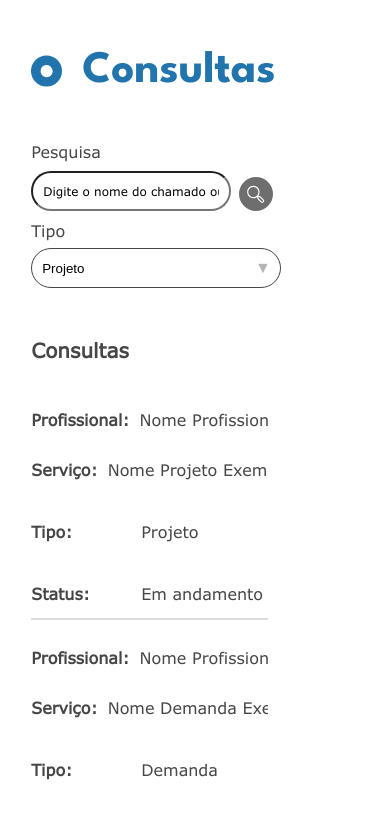
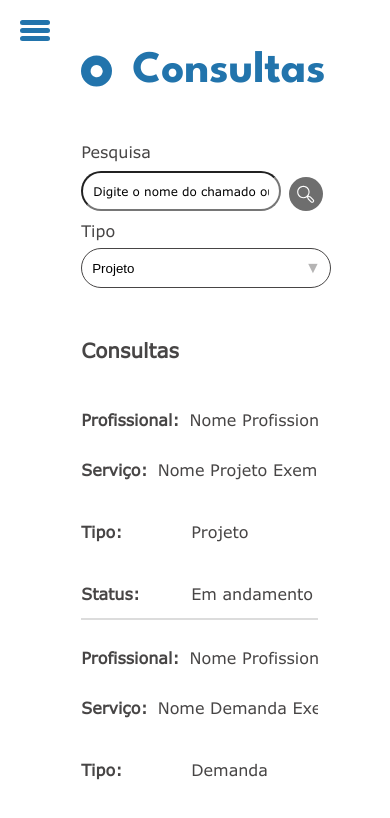
Before and after one commit to Maneasy-CODE/Maneasy-react, a React (Vite) app: page /pagina/consultas in a window 390 px wide. Shown: the top 818 px of the page. Built offline with nearby package versions, Linux system fonts and the light colour scheme.

Commit message:
menu pronto

```diff
--- a/src/components/Menu/index.tsx
+++ b/src/components/Menu/index.tsx
@@ -8,7 +8,16 @@ import { Link } from "react-router-dom"
 
 
 function Menu() {
+
+
     return (
+        <>
+            <input id="checkbox_menu" type="checkbox"/>
+            <label id="menu_hamburguer" htmlFor="checkbox_menu">
+                    <span></span>
+                    <span></span>
+                    <span></span>
+            </label>
             <aside id="aside_menu">
                 <img className="logo" src={logo_branca} alt="Logo Maneasy" />
                 <nav className="nav_btn_menu">
@@ -58,6 +67,7 @@ function Menu() {
                     </footer>
                 </Link>
             </aside>
+        </>
     )
 }
 export default Menu;
--- a/src/components/Menu/style.css
+++ b/src/components/Menu/style.css
@@ -89,8 +89,72 @@
     text-decoration: none;
 }
 
-@media screen and (max-width: 768px){
+
+#checkbox_menu {
+    position: absolute;
+    opacity: 0;
+}
+
+#menu_hamburguer {
+    cursor: pointer;
+    position: relative;
+    display: block;
+    height: 22px;
+    min-width: 30px;
+    /* perguntar pq só fica fixo com min-width e não com width*/
+    bottom: -20px;
+    margin-left: 20px;
+    z-index: 2;
+}
+
+#menu_hamburguer span {
+    position: absolute;
+    display: block;
+    height: 5px;
+    width: 100%;
+    border-radius: 30px;
+    background: var(--azule);
+    transition: 0.25s ease-in-out;
+}
+
+#menu_hamburguer span:nth-child(1) {
+    top: 0px;
+}
+
+#menu_hamburguer span:nth-child(2) {
+    top: 8px;
+}
+
+#menu_hamburguer span:nth-child(3) {
+    top: 16px;
+}
+
+#checkbox_menu:checked+#menu_hamburguer span:nth-child(1) {
+    transform: rotate(-45deg);
+    top: 8px;
+}
+
+#checkbox_menu:checked+#menu_hamburguer span:nth-child(2) {
+    opacity: 0;
+}
+
+#checkbox_menu:checked+#menu_hamburguer span:nth-child(3) {
+    transform: rotate(45deg);
+    top: 8px;
+}
+
+@media screen and (max-width: 768px) {
     #aside_menu {
-        right: -300px;
+        left: -300px;
+
+    }
+
+    #checkbox_menu:checked~#aside_menu {
+        left: 0px;
+        transition: 0.25s ease-in-out;
+    }
+
+    #checkbox_menu:checked~#menu_hamburguer span{
+        background: white;
     }
 }
```
Lines whose indentation alone changed are shown as unchanged.
